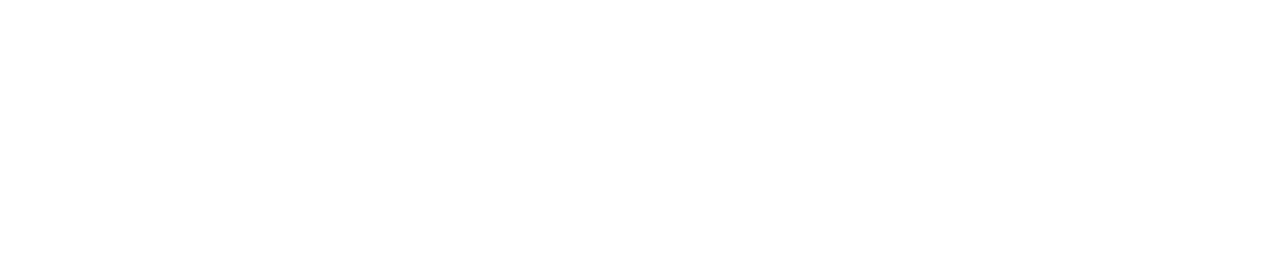
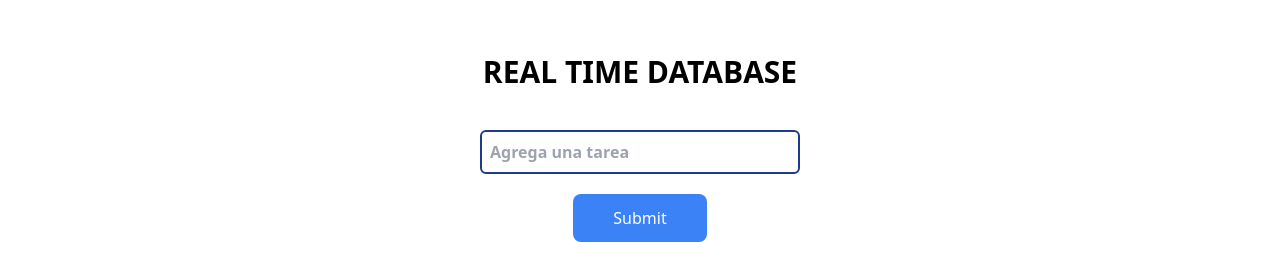
Before and after one commit to SantiMelo7/React-Firebase, a React (Vite) app: page / in a window 1280 px wide. Shown: the part 965-1244 px from the top of the page. Before the commit the page ends 1003 px from the top, so only its background shows below. Built offline with nearby package versions, Linux system fonts and the light colour scheme; no server answers; the database is empty.

Commit message:
Real Time DataBase

```diff
--- a/src/App.jsx
+++ b/src/App.jsx
@@ -1,5 +1,6 @@
 import { Authentication } from "./components/auth/Auth";
 import { FirestoreDB } from "./components/firestoreDatabase/FirestoreDB";
+import { RealTimeDataBase } from "./components/realTime/RealTimeDataBase";
 import { Storage } from "./components/storage/Storage";
 
 function App() {
@@ -10,6 +11,7 @@
       <Authentication />
       <FirestoreDB />
       <Storage />
+      <RealTimeDataBase />
     </div>
   );
 }
--- /dev/null
+++ b/src/components/realTime/RealTimeDataBase.jsx
@@ -0,0 +1,129 @@
+import { useEffect, useState } from "react";
+import { auth, realTimeDB } from "../../config/firebase";
+import { set, ref, onValue, remove, update } from "firebase/database";
+import { Cancel, Delete, Edit } from "@mui/icons-material";
+
+export const RealTimeDataBase = () => {
+  const [tools, setTools] = useState("");
+
+  const [toolsContent, setToolsContent] = useState([]);
+
+  const [isEdit, setIsEdit] = useState(false);
+
+  const [editTool, setEditTool] = useState("");
+
+  const nameCreated = auth?.currentUser?.displayName;
+
+  const handleChange = (e) => {
+    setTools(e.target.value);
+  };
+
+  // ver en vivo
+
+  useEffect(() => {
+    onValue(ref(realTimeDB), (snapshot) => {
+      setToolsContent([]);
+      const data = snapshot.val();
+      if (data !== null) {
+        Object.values(data).map((text) => {
+          setToolsContent((old) => [...old, text]);
+        });
+      }
+    });
+  }, []);
+
+  //crear
+  const writeToDB = () => {
+    const uid = auth?.currentUser?.uid;
+    set(ref(realTimeDB, `/${uid}`), {
+      todo: tools,
+      uid: uid,
+      displayName: nameCreated,
+    });
+
+    setTools("");
+  };
+
+  // delete
+  const handleDelete = (tools) => {
+    remove(ref(realTimeDB, `/${tools.uid}`));
+  };
+
+  // editar
+  const handleEditSub = (tool) => {
+    setIsEdit(true);
+    setEditTool(tool.uid);
+    setTools(tool.todo);
+  };
+
+  const handleEdit = (tools) => {
+    update(ref(realTimeDB, `/${editTool}`), {
+      todo: tools,
+      uid: editTool,
+    });
+    setEditTool(true);
+    setTools("");
+  };
+
+  return (
+    <>
+      <h1 className="text-3xl font-extrabold mt-4 uppercase">
+        Real Time DataBase
+      </h1>
+      <div className="mt-10 mb-10 flex gap-y-5 flex-col">
+        <input
+          type="text"
+          placeholder="Agrega una tarea"
+          value={tools}
+          onChange={handleChange}
+        />
+        {!isEdit ? (
+          <button className="google" onClick={writeToDB}>
+            Submit
+          </button>
+        ) : (
+          <div className="flex gap-x-5">
+            <button className="google" onClick={() => handleEdit(tools)}>
+              Edit
+            </button>
+            <button
+              className="google"
+              onClick={() => {
+                setTools("");
+                setIsEdit(false);
+              }}
+            >
+              <Cancel />
+            </button>
+          </div>
+        )}
+      </div>
+      <div className="grid md:grid-cols-2 sm:grid-cols-1 gap-x-10">
+        {toolsContent.map((tools) => (
+          <>
+            <div
+              key={tools.id}
+              className="bg-blue-200 p-4 mb-4 flex flex-col justify-center items-center rounded-md w-72"
+            >
+              <h1 className="text-2xl font-extrabold">{tools.todo}</h1>
+              <div className="flex flex-row mt-3 gap-x-5">
+                <button onClick={() => handleDelete(tools)}>
+                  <Delete
+                    className="text-red-500"
+                    style={{ width: "30px", height: "30px" }}
+                  />
+                </button>
+                <button onClick={() => handleEditSub(tools)}>
+                  <Edit
+                    className="text-green-500"
+                    style={{ width: "30px", height: "30px" }}
+                  />
+                </button>
+              </div>
+            </div>
+          </>
+        ))}
+      </div>
+    </>
+  );
+};
--- a/src/config/firebase.js
+++ b/src/config/firebase.js
@@ -1,6 +1,7 @@
 // Inicializar la APP
 import { initializeApp } from "firebase/app";
 import { getAuth, GoogleAuthProvider } from "firebase/auth"
+import { getDatabase } from "firebase/database";
 import { getFirestore } from "firebase/firestore"
 import { getStorage } from "firebase/storage";
 
@@ -20,3 +21,4 @@
 export const googleProvider = new GoogleAuthProvider()
 export const db = getFirestore(app)
 export const storage = getStorage(app)
+export const realTimeDB = getDatabase(app)
```
